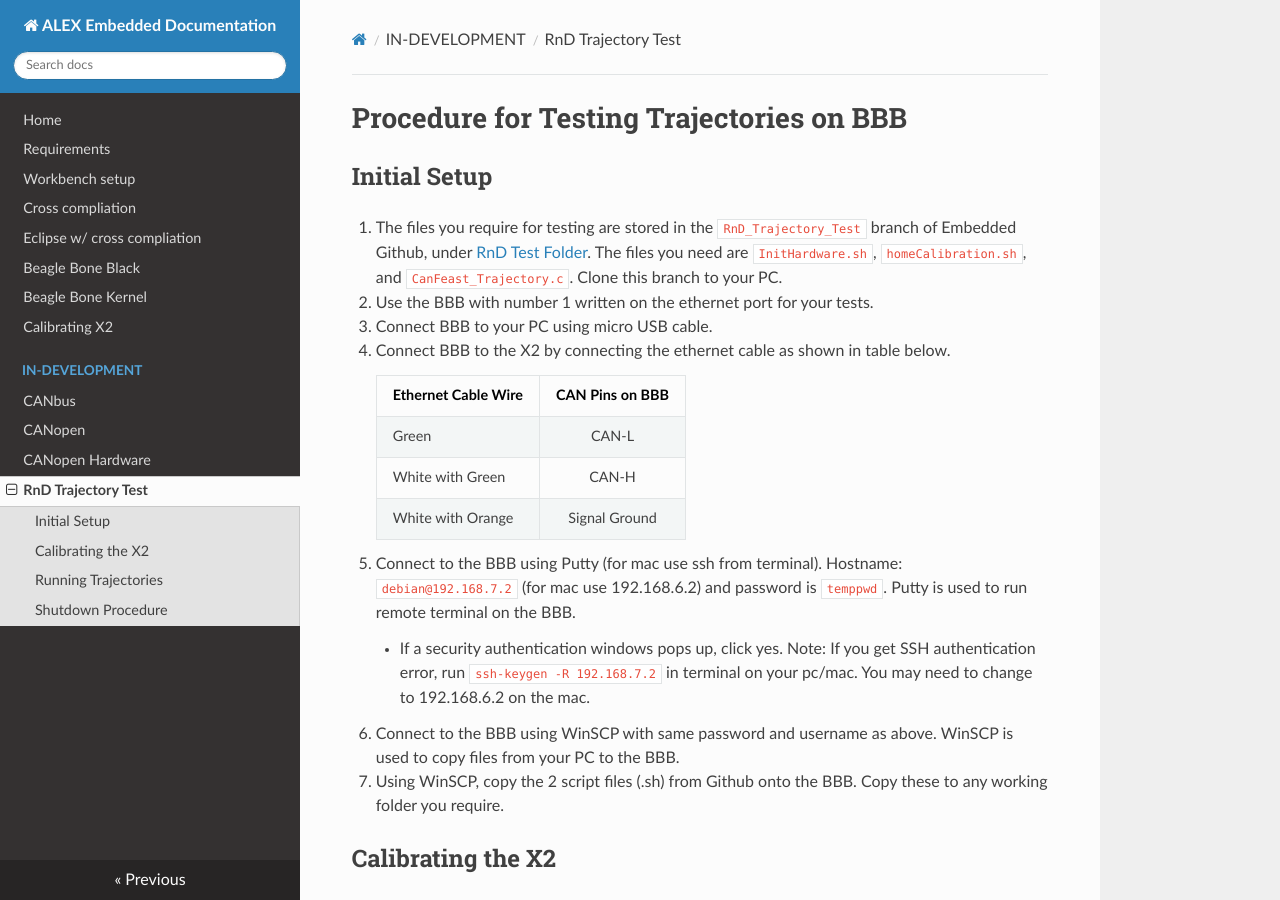
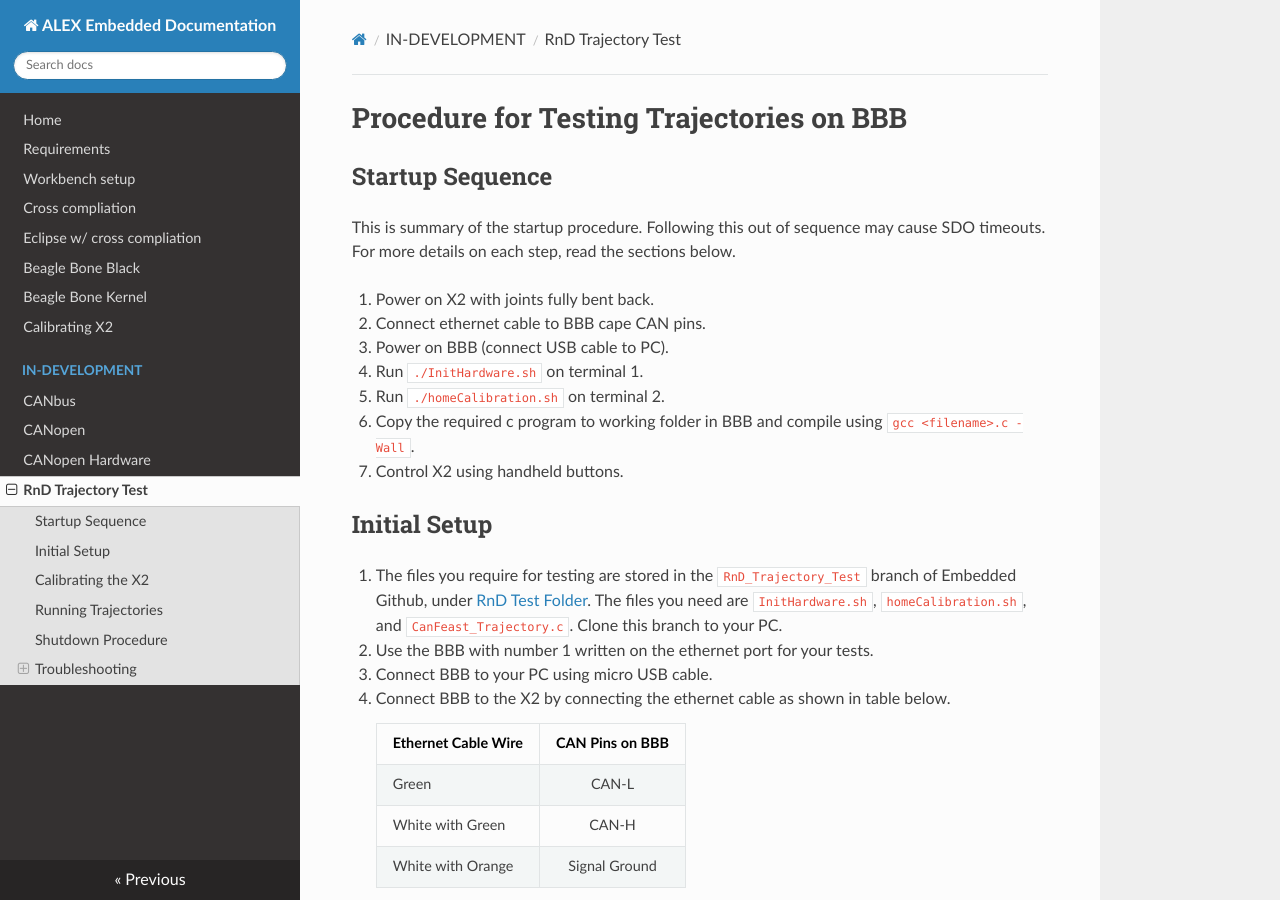
Before and after one commit to capstonealex/Embedded, an MkDocs documentation site: the page built from docs/rnd_test.md, in a window 1280 px wide and 900 px high. Built offline with MkDocs 1.6.1, drawn with Linux system fonts in a browser that asks for light colours; nearby versions of some CDN libraries; some of the changed text lies outside the part shown.

Commit message:
added documentation about startup sequence and fault reset

```diff
--- a/docs/rnd_test.md
+++ b/docs/rnd_test.md
@@ -1,4 +1,15 @@
 # Procedure for Testing Trajectories on BBB
+
+## Startup Sequence
+This is summary of the startup procedure. Following this out of sequence may cause SDO timeouts. For more details on each step, read the sections below.
+
+1. Power on X2 with joints fully bent back.
+2. Connect ethernet cable to BBB cape CAN pins.
+3. Power on BBB (connect USB cable to PC).
+4. Run `./InitHardware.sh` on terminal 1.
+5. Run `./homeCalibration.sh` on terminal 2.
+6. Copy the required c program to working folder in BBB and compile using `gcc <filename>.c -Wall`.
+7. Control X2 using handheld buttons.
 
 ## Initial Setup
 1. The files you require for testing are stored in the `RnD_Trajectory_Test` branch of Embedded Github, under [RnD Test Folder](https://github.com/capstonealex/Embedded/tree/RnD_Trajectory_Test/RnD%20Test). The files you need are `InitHardware.sh`, `homeCalibration.sh`, and `CanFeast_Trajectory.c`. Clone this branch to your PC.
@@ -50,3 +61,8 @@
 2. Switch off the X2 using the green button on the back.
 3. Switch off BBB with small black button near the ethernet port.
 4. Disconnect the cables.
+
+## Troubleshooting
+
+### Tracking Error (Knee Motor Disable)
+If you exceed the motor torque on the knees, they may go to a tracking fault state. To fix this, first exit the program using button 3 (yellow). To unlatch this fault, run the `./resetTrackingError.sh`. This script is stored in the [RnD Test Folder](https://github.com/capstonealex/Embedded/tree/RnD_Trajectory_Test/RnD%20Test).
```
